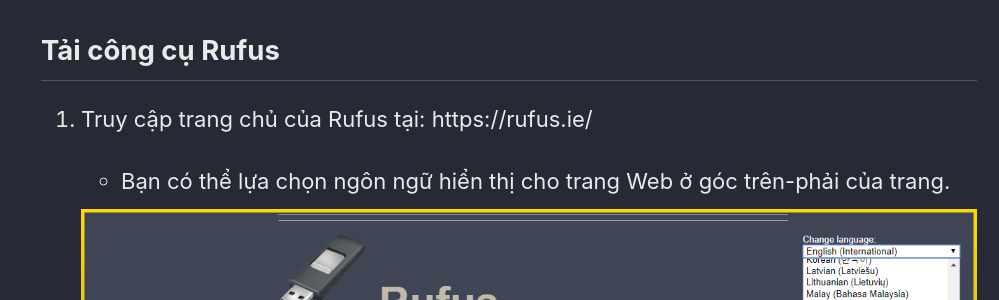
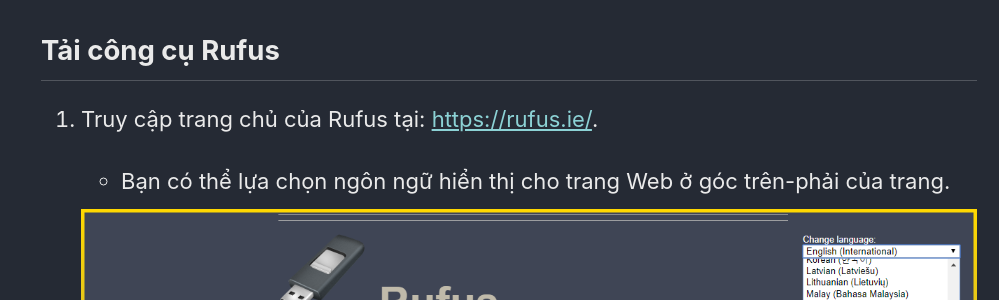
Before and after one commit to hotrokythuat/hotrokythuat.github.io, a Jekyll site: the page built from _posts/2019-03-23-rufus.md, in a window 1280 px wide and 900 px high, scrolled down 630 px. Shown: the part 154-454 px from the top of the window, without its empty margins (281-1280 px from the left). Built offline with Jekyll 4.4.1, drawn with Linux system fonts in a browser that asks for light colours; cached includes are drawn as plain includes; part of the change alters nothing that is shown.

Commit message:
Fixed the odd typo.

```diff
--- a/_posts/2019-03-23-rufus.md
+++ b/_posts/2019-03-23-rufus.md
@@ -20,7 +20,7 @@ Hướng dẫn sử dụng công cụ Rufus tạo bộ cài đặt Windows 10.
 
 ## Tải công cụ Rufus
 
-1. Truy cập trang chủ của Rufus tại: https://rufus.ie/
+1. Truy cập trang chủ của Rufus tại: [https://rufus.ie/](https://rufus.ie/).
 
    - Bạn có thể lựa chọn ngôn ngữ hiển thị cho trang Web ở góc trên-phải của trang.
 
```
